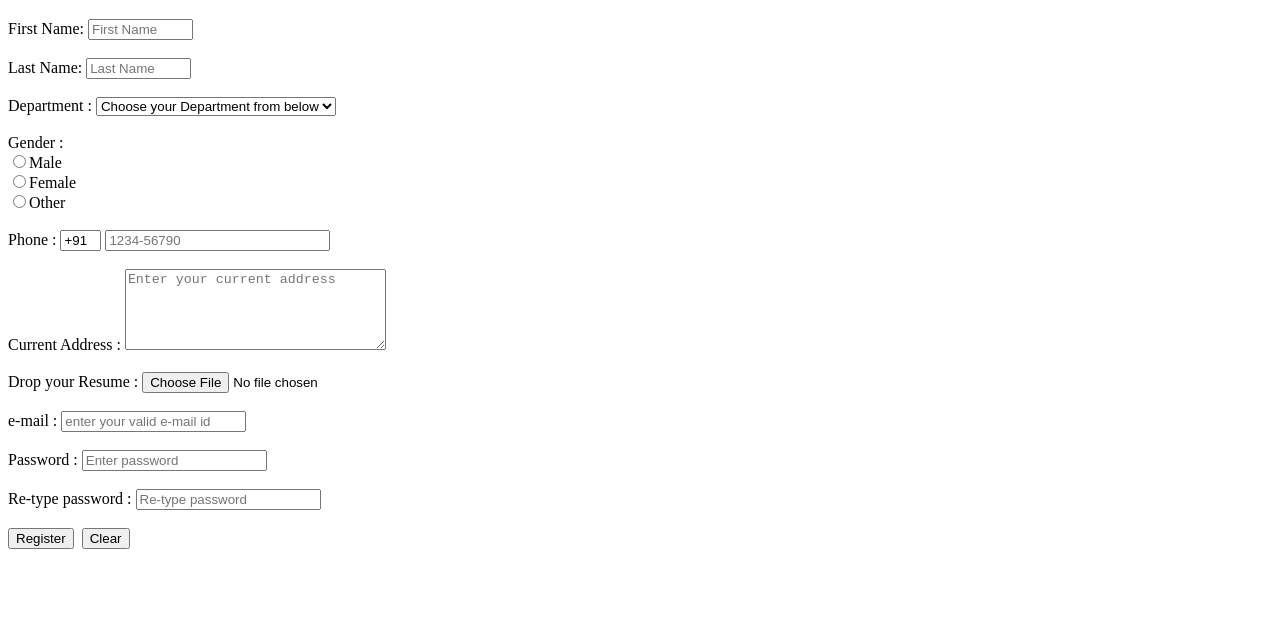
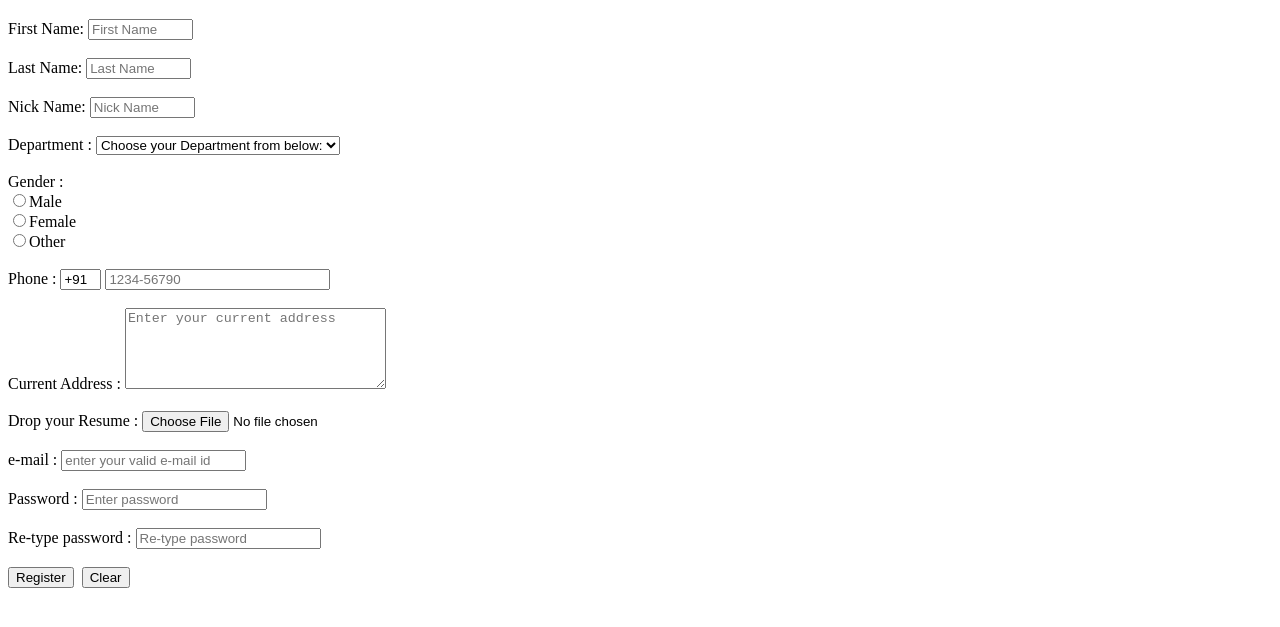
Before and after one commit to godwin0805/regform, a plain HTML site: page index.html in a window 1280 px wide. Shown: the part 67-694 px from the top of the page. Drawn offline with Linux system fonts and the light colour scheme.

Commit message:
newbranch edit

```diff
--- a/index.html
+++ b/index.html
@@ -28,9 +28,18 @@
         required
       />
       <br /><br />
+      <label for="nname">Nick Name: </label>
+      <input
+        type="text"
+        name="nname"
+        placeholder="Nick Name"
+        size="10"
+        required
+      />
+      <br /><br />
       <label for="Dept">Department : </label>
       <select name="Dept" id="Dept">
-        <option value="">Choose your Department from below</option>
+        <option value="">Choose your Department from below:</option>
         <option value="EEE">EEE</option>
         <option value="ME">ME</option>
         <option value="ECE">ECE</option>
```
